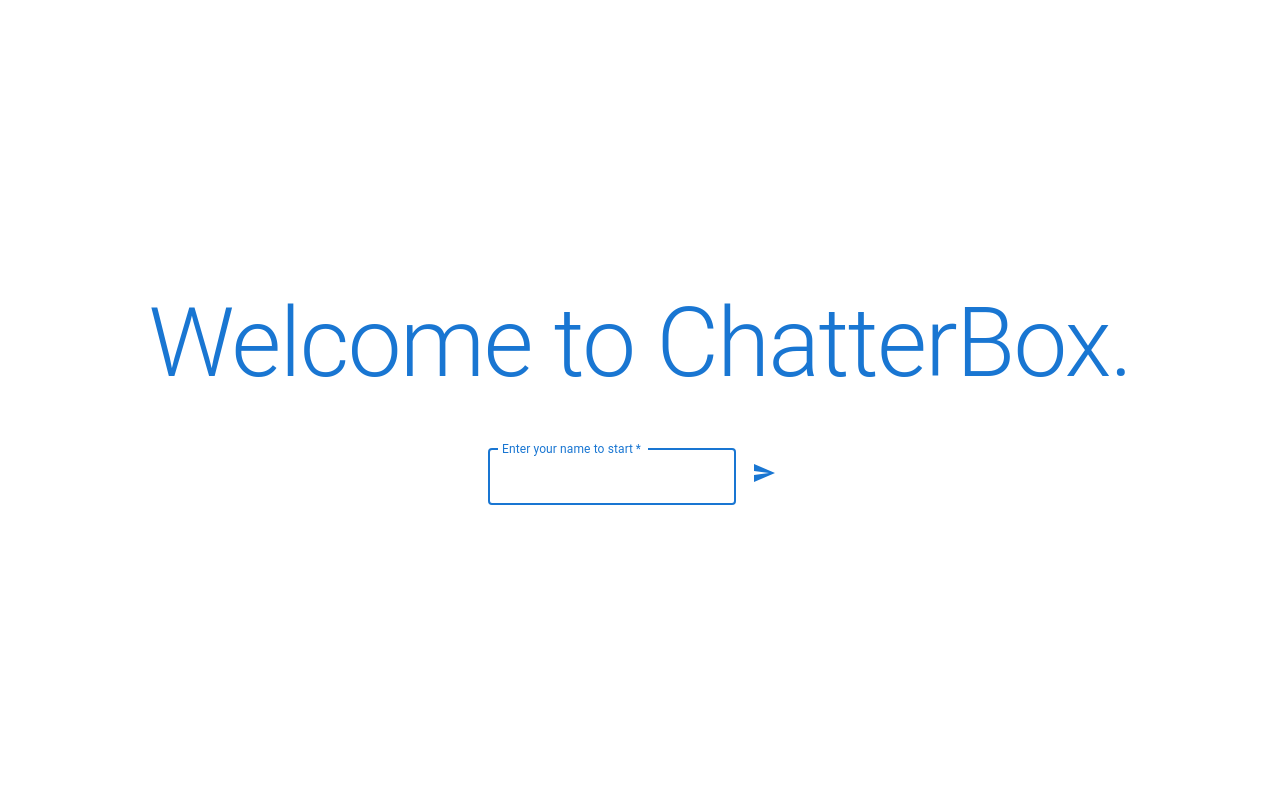
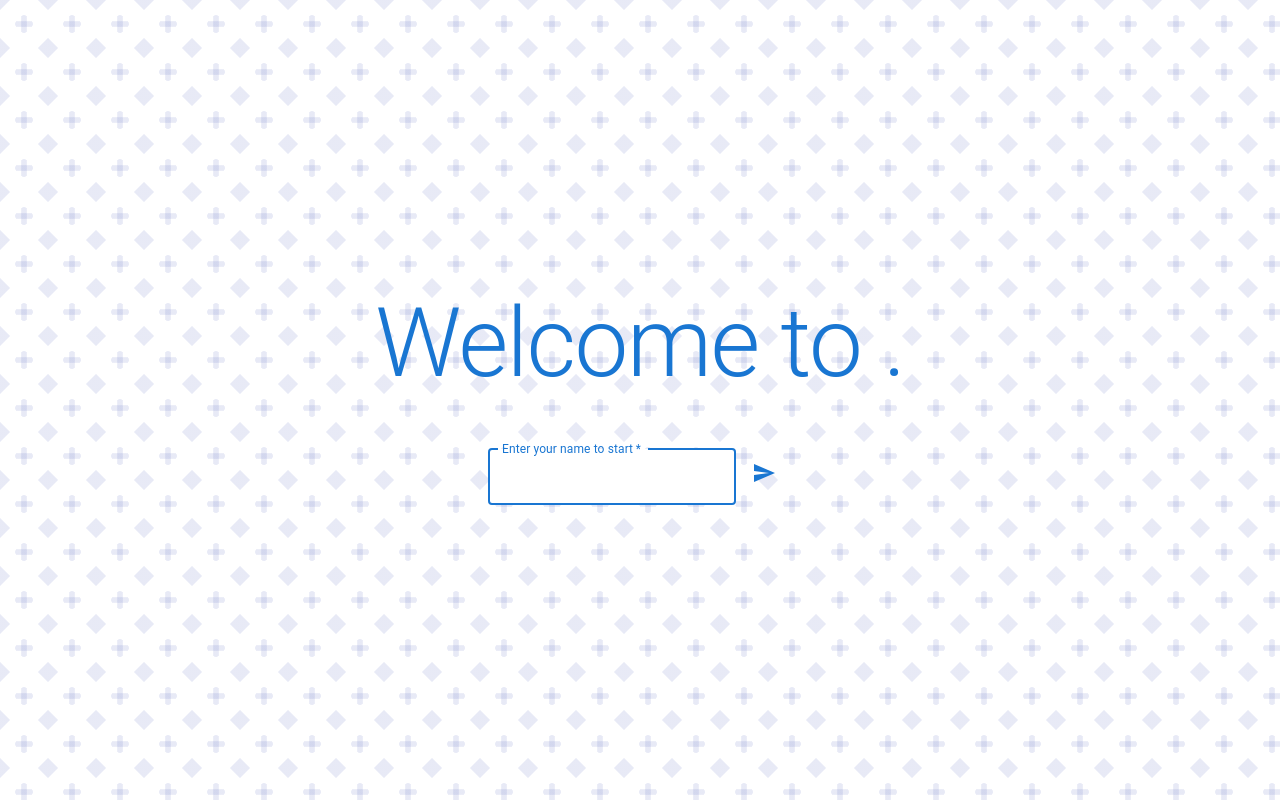
Before and after one commit to Kunal19880711/scalarchatterbox, a React (Vite) app in the folder client/: page / in a window 1280 px wide. Built offline with nearby package versions, Linux system fonts and the light colour scheme; no server answers.

Commit message:
Applied stylish background to Login

```diff
--- a/client/src/components/LoginView.jsx
+++ b/client/src/components/LoginView.jsx
@@ -6,7 +6,7 @@ import IconButton from "@mui/material/IconButton";
 import SendIcon from "@mui/icons-material/Send";
 import Typography from "@mui/material/Typography";
 
-const LoginView = ({ setIdentity }) => {
+const LoginView = ({ setIdentity, appName }) => {
   const [username, setUsername] = useState("");
 
   return (
@@ -22,12 +22,10 @@ const LoginView = ({ setIdentity }) => {
         transition: "transform 0.5s ease-in-out",
         transform: "translateY(0)",
       }}
-      //   onExit={() => ({
-      //     transform: "translateY(-100vh)",
-      //   })}
+      className="stylish-background"
     >
       <Typography variant="h1" component="h1" color="primary" gutterBottom>
-        Welcome to ChatterBox.
+        Welcome to {appName}.
       </Typography>
       <Box
         component="form"
@@ -55,6 +53,9 @@ const LoginView = ({ setIdentity }) => {
           autoFocus
           value={username}
           onChange={(e) => setUsername(e.target.value)}
+          sx={{
+            backgroundColor: "white",
+          }}
         />
         <IconButton
           type="submit"
```
